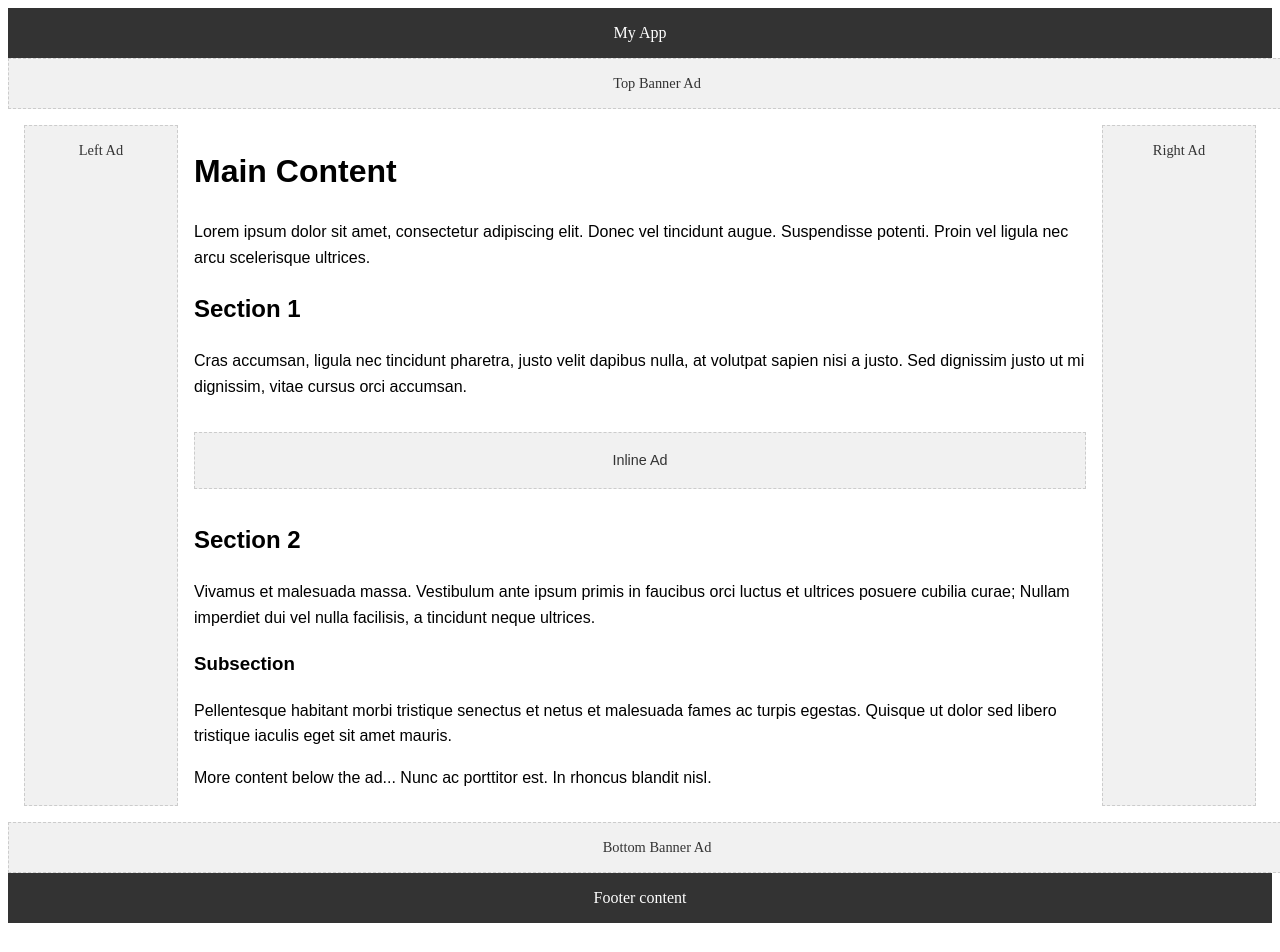
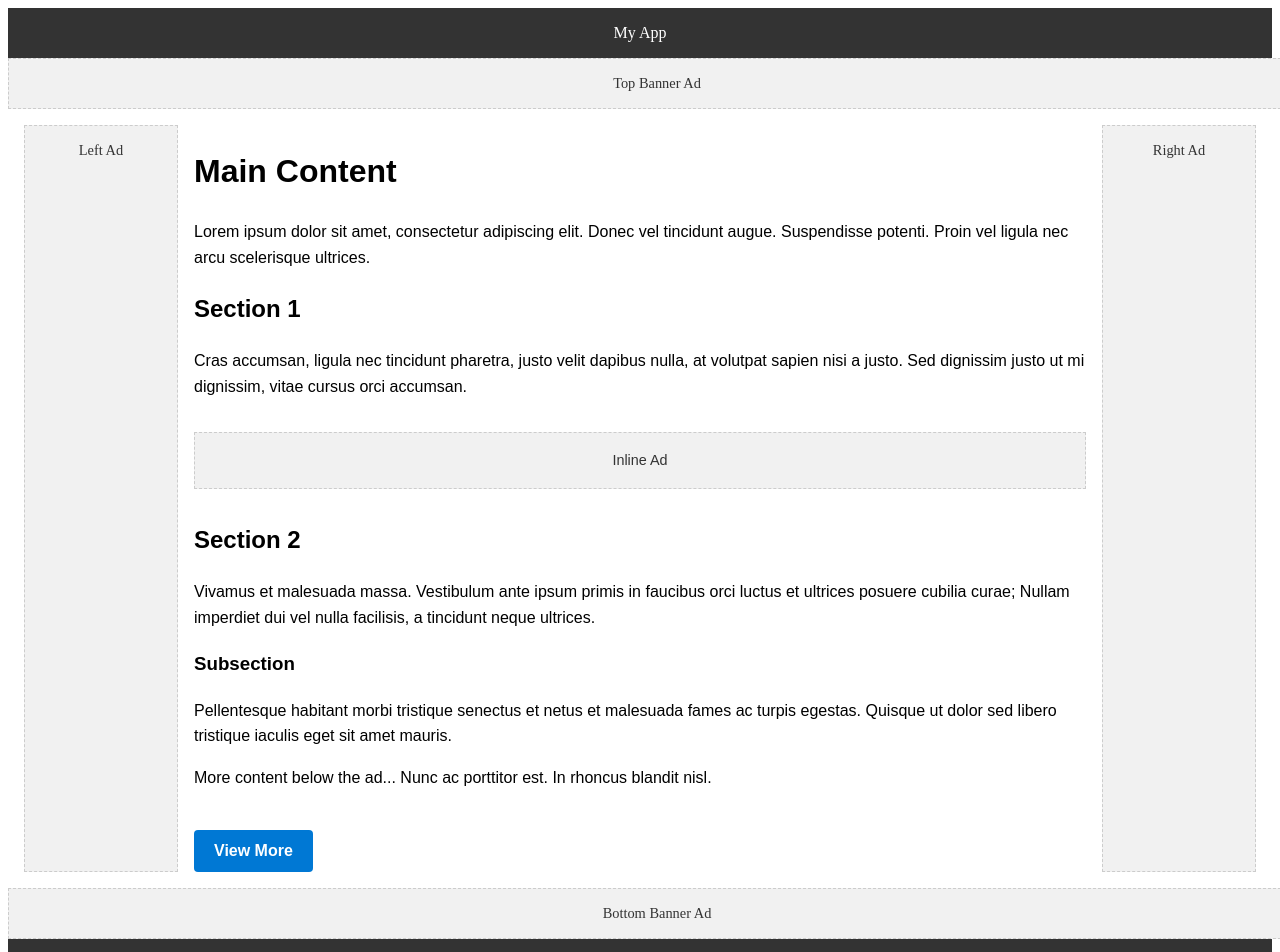
Before and after one commit to myapos/electron-demo-eruda, a Vue app: page / in a window 1280 px wide. Shown: the top 952 px of the page. Before the commit the page ends 931 px from the top, so only its background shows below. Built offline with nearby package versions, Linux system fonts and the light colour scheme.

Commit message:
adds debugging

```diff
--- a/src/renderer/MainContent.vue
+++ b/src/renderer/MainContent.vue
@@ -35,11 +35,29 @@
       More content below the ad... Nunc ac porttitor est. In rhoncus blandit
       nisl.
     </p>
+
+    <div @click="viewMoreWithBug" class="view-more">View More</div>
   </main>
 </template>
 
 <script setup lang="ts">
+import { onMounted } from "vue";
 import InlineAd from "./InlineAd.vue";
+
+onMounted(() => {
+  // This is where you can add any JavaScript code that needs to run when the component is mounted
+  // console.log("MainContent component mounted");
+  fetch("https://invalid.url/api/data")
+    .then((res) => res.json())
+    .catch((err) => console.error("Fetch failed:", err));
+});
+
+const viewMoreWithBug = () => {
+  // This function can be used to handle the "View More" button click
+  console.log("View More clicked");
+  let obj;
+  console.log(obj.prop); // TypeError: Cannot read property 'prop' of undefined
+};
 </script>
 
 <style scoped>
@@ -49,4 +67,19 @@ import InlineAd from "./InlineAd.vue";
   line-height: 1.6;
   font-family: sans-serif;
 }
+.view-more {
+  display: inline-block;
+  margin-top: 1.5rem;
+  padding: 0.5rem 1.25rem;
+  background-color: #0078d4;
+  color: #fff;
+  border-radius: 4px;
+  cursor: pointer;
+  font-weight: 600;
+  transition: background 0.2s;
+  user-select: none;
+}
+.view-more:hover {
+  background-color: #005fa3;
+}
 </style>
```
Also changed, not shown: src/main/main.ts (+13 -0 lines).
